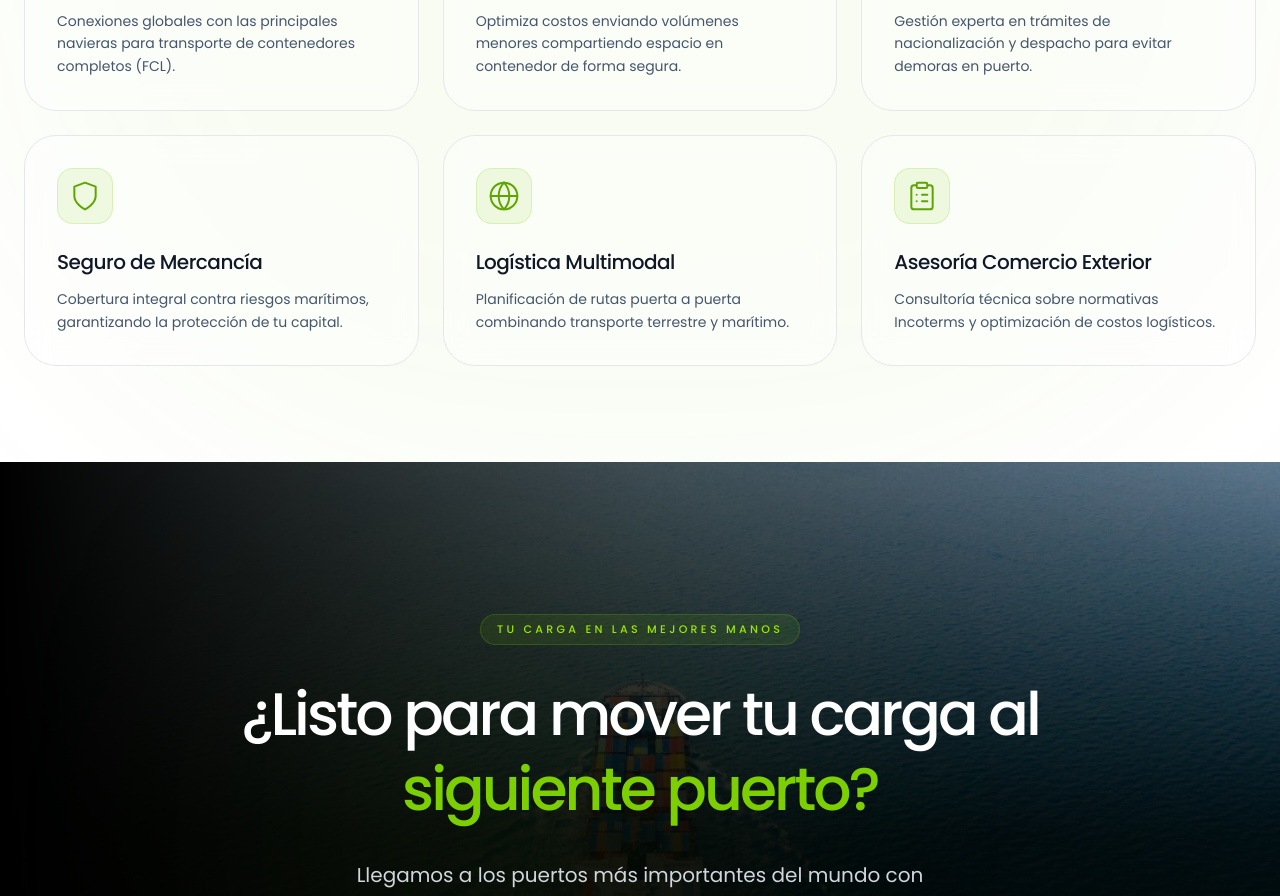
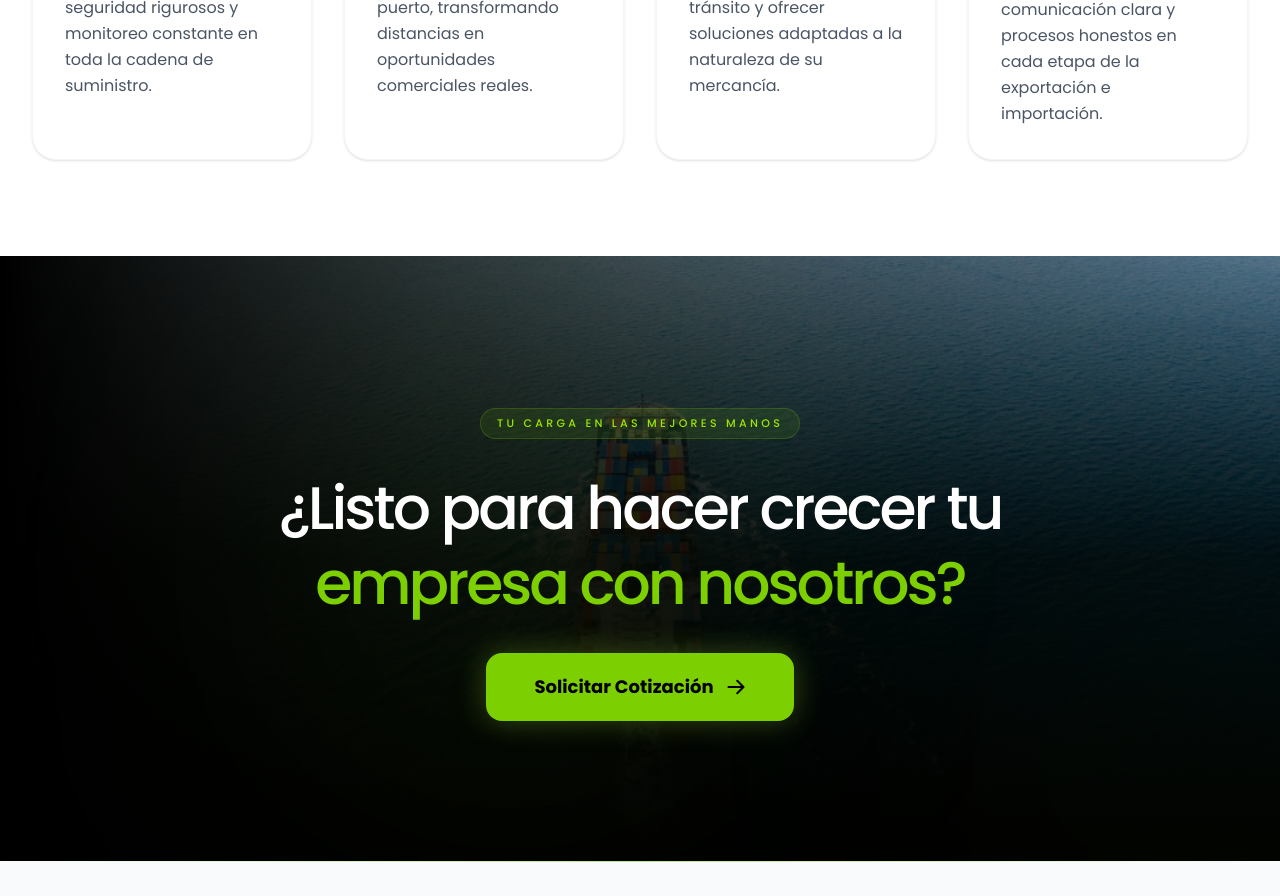
Before and after one commit to AlexDev0627/GlobalNexTrading, a React (Vite) app: page / in a window 1280 px wide. Shown: the part 5020-5916 px from the top of the page. Built offline with nearby package versions, Linux system fonts and the light colour scheme.

Commit message:
Remove and replace some sections for the client

```diff
--- a/src/components/CallToAction.jsx
+++ b/src/components/CallToAction.jsx
@@ -30,14 +30,14 @@ const CallToAction = () => {
                     </span>
 
                     <h2 className="text-4xl md:text-6xl font-medium text-white mb-8 leading-tight tracking-tighter">
-                        ¿Listo para mover tu carga al <br />
-                        <span className="text-lime-500 text-glow">siguiente puerto?</span>
+                        ¿Listo para hacer crecer tu <br />
+                        <span className="text-lime-500 text-glow">empresa con nosotros?</span>
                     </h2>
 
-                    <p className="text-xl text-gray-300 font-light leading-relaxed max-w-2xl mx-auto mb-12">
+                    {/* <p className="text-xl text-gray-300 font-light leading-relaxed max-w-2xl mx-auto mb-12">
                         Llegamos a los puertos más importantes del mundo con seguridad y eficiencia.
                         Solicita ahora una cotización personalizada y optimiza tu logística global.
-                    </p>
+                    </p> */}
 
                     <motion.div
                         whileHover={{ scale: 1.05 }}
--- a/src/pages/Home.jsx
+++ b/src/pages/Home.jsx
@@ -9,6 +9,7 @@ import Footer from '../components/Footer.jsx'
 import Vision from '../components/Vision.jsx'
 // import Testimonial from '../components/Testimonial.jsx'
 import CallToAction from '../components/CallToAction.jsx'
+import Values from '../components/Values.jsx'
 
 function Home() {
     return (
@@ -62,7 +63,7 @@ function Home() {
                 </ScrollVariant>
                 <Features />
                 <ScrollVariant>
-                    <Cta />
+                    <Values />
                 </ScrollVariant>
 
                 {/* <ScrollVariant>
```
